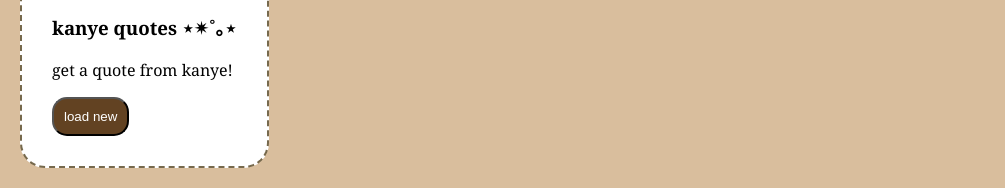
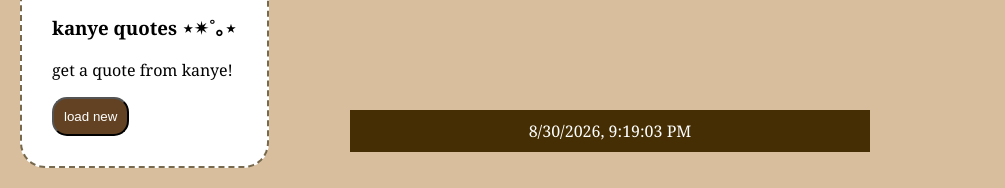
Before and after one commit to krupa-pramod/nasaweb, a website built with Vite: page index.html in a window 1280 px wide. Shown: the part 612-800 px from the top of the page, 0-1005 px from the left. Built offline with nearby package versions, Linux system fonts and the light colour scheme; no server answers.

Commit message:
added time bar

```diff
--- a/index.html
+++ b/index.html
@@ -44,6 +44,9 @@
 
     </div>
 
+    <p id = "timeElement">Time</p>
+
+
 
     <script type="module" src="/src/main.js"></script>
   </body>
--- a/src/main.js
+++ b/src/main.js
@@ -58,3 +58,12 @@
         event.target.remove();
     }
 });
+
+function updateTime() {
+    var timeNow = new Date().toLocaleString();
+    var timeText = document.querySelector("#timeElement");
+
+    timeText.innerHTML = timeNow
+}
+
+setInterval(updateTime,1000)
--- a/src/style.css
+++ b/src/style.css
@@ -104,3 +104,14 @@
   border-radius: 10px;
   outline: none;
 }
+
+#timeElement {
+  background-color: rgb(69, 46, 3);
+  width: 500px;
+  color: white;
+  position: fixed;
+  left: 350px;
+  bottom: 20px;
+  padding: 10px;
+  text-align: center;
+}
```
